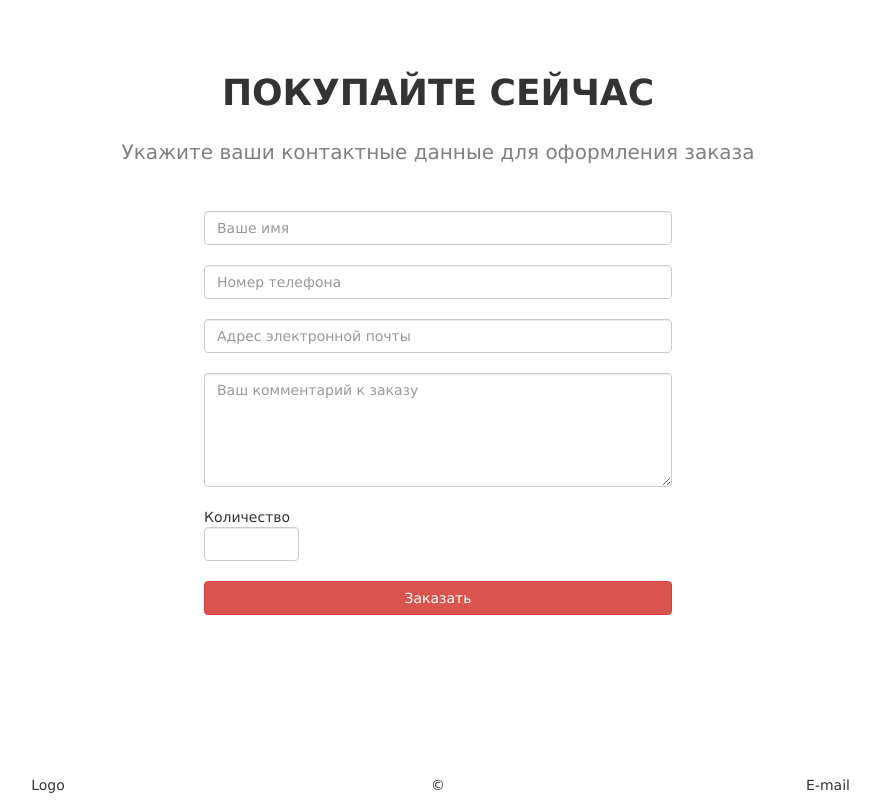
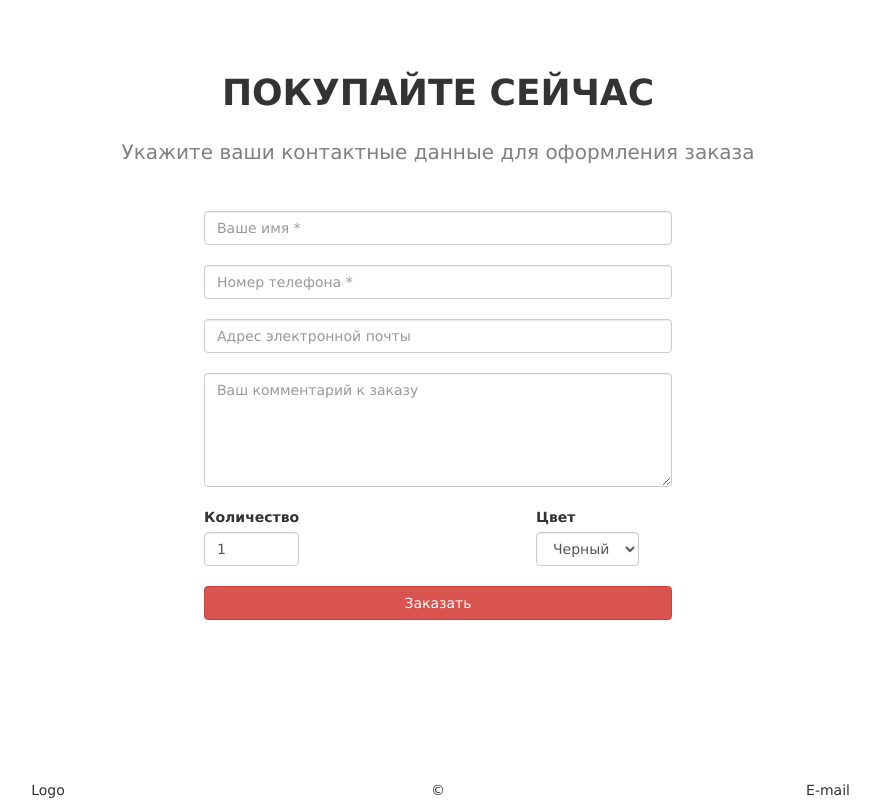
Before and after one commit to Blezzz/Blezzz.github.io, a plain HTML site: page index.html in a window 1280 px wide. Shown: the part 9881-10681 px from the top of the page, without its empty margins (202-1082 px from the left). Drawn offline with Linux system fonts and the light colour scheme.

Commit message:
Update index.html

```diff
--- a/index.html
+++ b/index.html
@@ -311,30 +311,41 @@ Lorem ipsum dolor sit amet, esse assum recteque at has. Ea eam sapientem princip
         <h2 class="buy__title">Покупайте сейчас</h2>
         <p class="buy__sentence">Укажите ваши контактные данные для оформления заказа</p>
 
-        <form class="buy__form" role="form" action="#" method="post">
+        <form class="buy__form" role="form" action="index.php" method="post">
             <label for="exampleInputName1"></label>
-            <input type="text" class="form-control" id="exampleInputName1" placeholder="Ваше имя">
+            <input type="text" class="form-control" id="exampleInputName1" name="name" placeholder="Ваше имя *" required>
 
             <label for="exampleInputPhone1"></label>
-            <input type="tel" class="form-control" id="exampleInputPhone1" placeholder="Номер телефона">
+            <input type="tel" class="form-control" id="exampleInputPhone1" name="phone" placeholder="Номер телефона *" required>
 
             <label for="exampleInputEmail1"></label>
-            <input type="email" class="form-control" id="exampleInputEmail1" placeholder="Адрес электронной почты">
+            <input type="email" class="form-control" id="exampleInputEmail1" name="mail" placeholder="Адрес электронной почты">
 
             <br>
 
-            <textarea class="form-control" rows="5" placeholder="Ваш комментарий к заказу"></textarea>
+            <textarea class="form-control" rows="5" name="comment" placeholder="Ваш комментарий к заказу"></textarea>
 
-            <!--<label for="exampleInputNumber1">Количество</label>-->
             <br>
 
-            Количество
-                <input type="number" class="form-control" name="exampleInputNumber1" min="1" max="100">
+            <div class="row form-inline">
+                <div class="form-group col-sm-4">
+                    <label>Количество</label>
+                    <input type="number" class="form-control" name="number" min="1" max="100" value="1" required>
+                </div>
+                <div class="form-group col-sm-4 col-sm-offset-4">
+                    <label>Цвет</label>
+                    <select class="form-control" name="color" required>
+                        <option>Черный</option>
+                        <option>Белый</option>
+                    </select>
+                </div>
+            </div>
 
             <br>
 
             <button type="submit" class="buy__btn btn btn-danger">Заказать</button>
         </form>
+
     </div>
 
 
```
